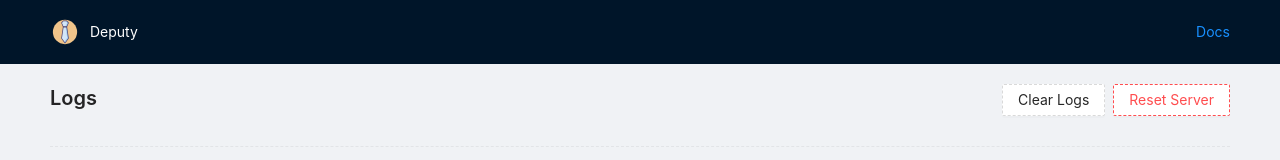
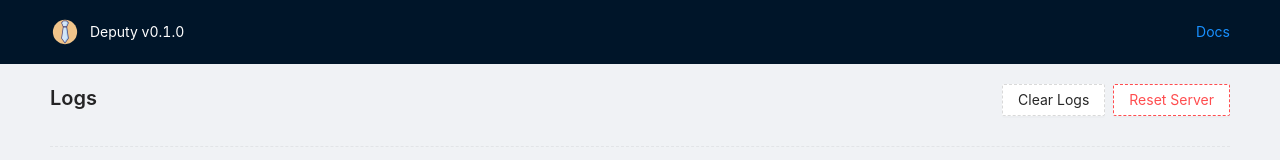
Before and after one commit to sayjava/deputy, a React (Create React App) app in the folder ui/: page / in a window 1280 px wide. Shown: the top 160 px of the page. Built offline with nearby package versions, Linux system fonts and the light colour scheme; no server answers.

Commit message:
fix: show version in ui

```diff
--- a/ui/src/App.tsx
+++ b/ui/src/App.tsx
@@ -3,6 +3,7 @@ import 'antd/dist/antd.css';
 import { Space, Row, Col, Typography, Divider } from 'antd';
 
 import './App.css';
+import { version } from '../package.json';
 
 import { Layout } from 'antd';
 import { ServerProvider } from './components/Provider';
@@ -25,7 +26,7 @@ const App = () => {
                         <Row justify="space-between">
                             <Row align="middle">
                                 <Logo width="30" />
-                                <span style={{ color: 'white', paddingLeft: '10px' }}>Deputy</span>
+                                <span style={{ color: 'white', paddingLeft: '10px' }}>Deputy v{version}</span>
                             </Row>
                             <Typography.Link href="https://sayjava.github.io/behave/" target="_blank">
                                 Docs
```
